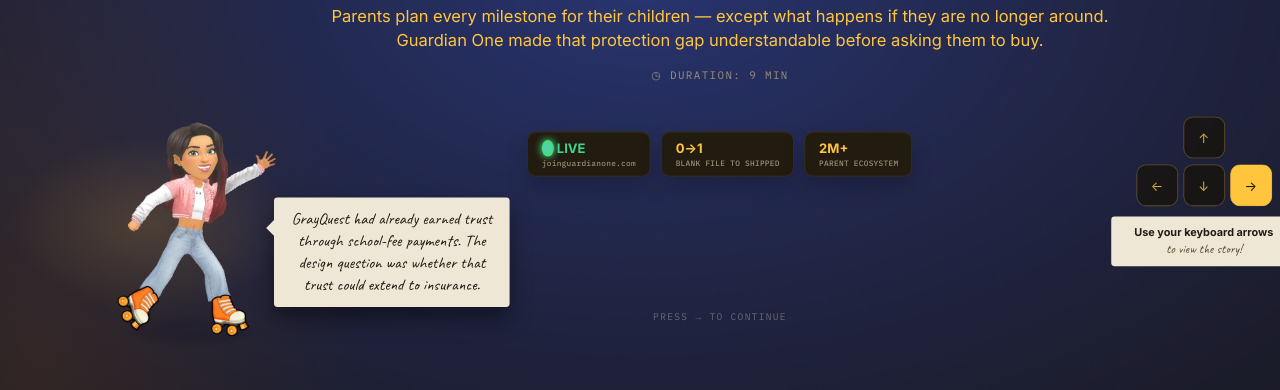
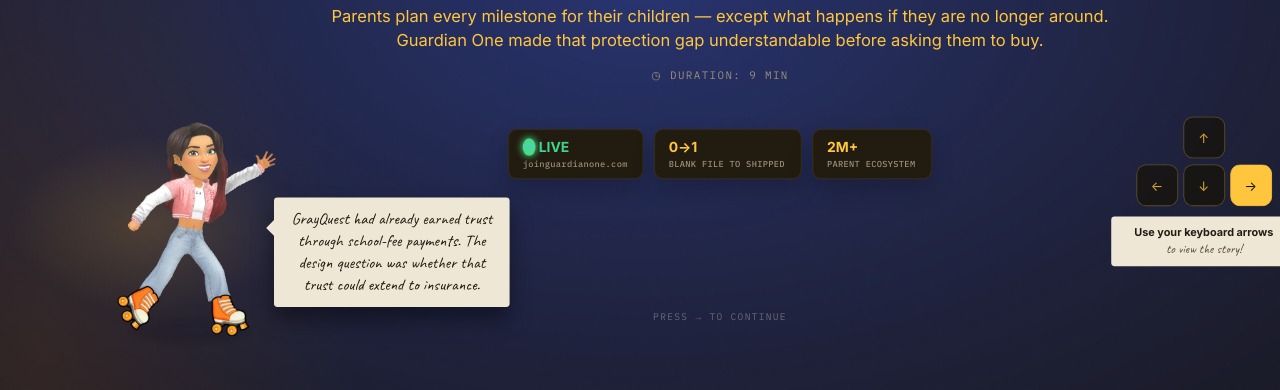
Before and after one commit to swati-priya-portfolio/swati-priya-portfolio.github.io, a plain HTML site: page case-study/guardian-one/index.html in a window 1280 px wide. Shown: the part 410-800 px from the top of the page. Drawn offline with Linux system fonts and the light colour scheme.

Commit message:
Improve Guardian One visual clarity

```diff
--- a/case-study/guardian-one/css/base.css
+++ b/case-study/guardian-one/css/base.css
@@ -393,27 +393,29 @@
   text-transform: uppercase;
 }
 .sc-title .chips {
-  left: 498px; top: 441px; width: 444px; height: 52px;
+  left: 476px; top: 438px; width: 488px; height: 58px;
   display: flex;
   gap: 12px;
 }
 .sc-title .chip {
   flex: none;
-  height: 52px;
-  padding: 9px 14px 0;
+  height: 58px;
+  padding: 10px 16px;
   border: 1px solid var(--cs-line);
   border-radius: 10px;
   background: var(--cs-panel-2);
+  box-shadow: inset 0 0 0 0.5px rgba(58, 48, 32, 0.55),
+              0 12px 26px rgba(0, 0, 0, 0.20);
   text-align: left;
 }
-.sc-title .chip-live { width: 142px; }
-.sc-title .chip-zero { width: 153px; }
-.sc-title .chip-reach { width: 124px; }
+.sc-title .chip-live { width: 156px; }
+.sc-title .chip-zero { width: 170px; }
+.sc-title .chip-reach { width: 138px; }
 .sc-title .chip b {
   display: block;
-  font-size: 15px;
+  font-size: 16px;
   font-weight: 700;
-  line-height: 18px;
+  line-height: 20px;
   color: var(--cs-ink);
 }
 .sc-title .chip b .dot { color: var(--cs-green); }
@@ -421,11 +423,11 @@
 .sc-title .chip .dot { display: inline; }
 .sc-title .chip > span {
   display: block;
-  margin-top: 4px;
+  margin-top: 3px;
   font-family: var(--font-mono, "IBM Plex Mono", monospace);
-  font-size: 9px;
-  line-height: 12px;
-  letter-spacing: 0.3px;
+  font-size: 10px;
+  line-height: 13px;
+  letter-spacing: 0.36px;
   white-space: nowrap;
   color: var(--cs-faint);
 }
--- a/case-study/guardian-one/css/slides/01-title.css
+++ b/case-study/guardian-one/css/slides/01-title.css
@@ -1,11 +1,11 @@
 /* Scene 01 — warm Figma surfaces with enough depth to read on the navy bloom. */
 #scene-1{isolation:isolate;background-color:transparent}
 .sc-title .cs-eyebrow{border:1.5px solid #3a3020;background:#2a2214;color:#f5efe3}
-.sc-title .chip{padding:10px 16px;border:1px solid #3a3020;background:#221b10;box-shadow:inset 0 1px rgba(255,255,255,.035),0 12px 26px rgba(0,0,0,.20)}
-.sc-title .chip b{font-size:15px;line-height:18px}
+.sc-title .chip{border-color:#3a3020;background:#221b10}
+.sc-title .chip b{font-size:16px;line-height:20px}
 .sc-title .chip-live b{color:#3dd68c}
 .sc-title .chip-zero b,.sc-title .chip-reach b{color:#ffc53d}
 .sc-title .chip .dot{color:#3dd68c;text-shadow:0 0 12px rgba(61,214,140,.65)}
-.sc-title .chip>span{margin-top:2px;color:#9a8f79;font-weight:500}
+.sc-title .chip>span{color:#9a8f79;font-weight:500}
 .sc-title .dur{color:#9a8f79}
 .sc-title .dur::before{content:"◷ ";color:#9a8f79}
--- a/case-study/guardian-one/index.html
+++ b/case-study/guardian-one/index.html
@@ -10,9 +10,9 @@
   <link rel="preconnect" href="https://fonts.gstatic.com" crossorigin />
   <link href="https://fonts.googleapis.com/css2?family=Archivo+Black&family=Caveat:wght@400;700&family=IBM+Plex+Mono:wght@400;500&family=Inter:wght@400;500;600;700;800&display=swap" rel="stylesheet" />
   <link rel="stylesheet" href="../../styles.css?v=22" />
-  <link rel="stylesheet" href="css/base.css?v=12" />
+  <link rel="stylesheet" href="css/base.css?v=13" />
   <link rel="stylesheet" href="css/native.css?v=12" />
-  <link rel="stylesheet" href="css/slides/01-title.css?v=12" />
+  <link rel="stylesheet" href="css/slides/01-title.css?v=13" />
   <link rel="stylesheet" href="css/slides/02-meet-priya.css?v=7" />
   <link rel="stylesheet" href="css/slides/03-two-sides.css?v=10" />
   <link rel="stylesheet" href="css/slides/04-decision-matrix.css?v=7" />
@@ -65,6 +65,6 @@
       </button>
     </div>
   </main>
-  <script src="js/reader.js?v=12"></script>
+  <script src="js/reader.js?v=13"></script>
 </body>
 </html>
--- a/case-study/guardian-one/js/reader.js
+++ b/case-study/guardian-one/js/reader.js
@@ -27,7 +27,10 @@
     if(mobile){document.documentElement.style.setProperty("--cs-scale","1");return;}
     var roomW=Math.max(320,innerWidth-28);
     var roomH=Math.max(280,innerHeight-head-74);
-    var scale=Math.min(1,roomW/1440,roomH/700);
+    /* Let the fixed Figma frame grow on large monitors as well as shrink on
+       laptops. The height and width ratios remain hard limits, so no scene
+       can be clipped; 1.24 is simply an optical ceiling for readable type. */
+    var scale=Math.min(1.24,roomW/1440,roomH/700);
     document.documentElement.style.setProperty("--cs-scale",scale.toFixed(4));
     document.documentElement.style.setProperty("--cs-bar",Math.min(1340,roomW/scale)+"px");
   }
```
